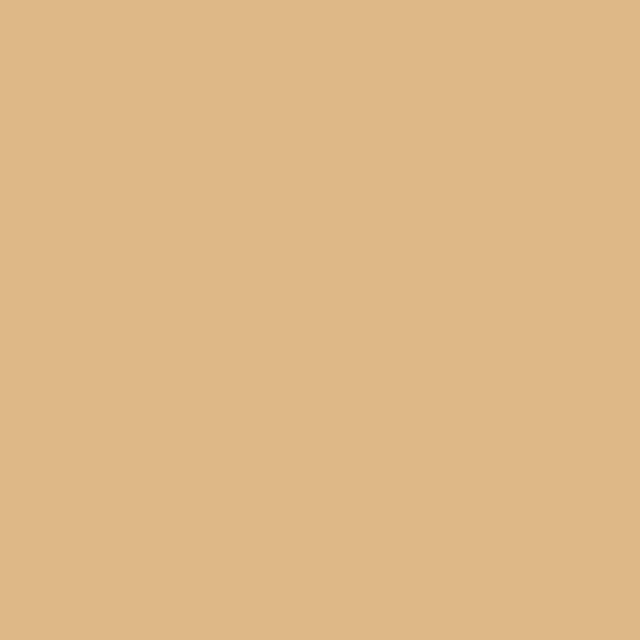
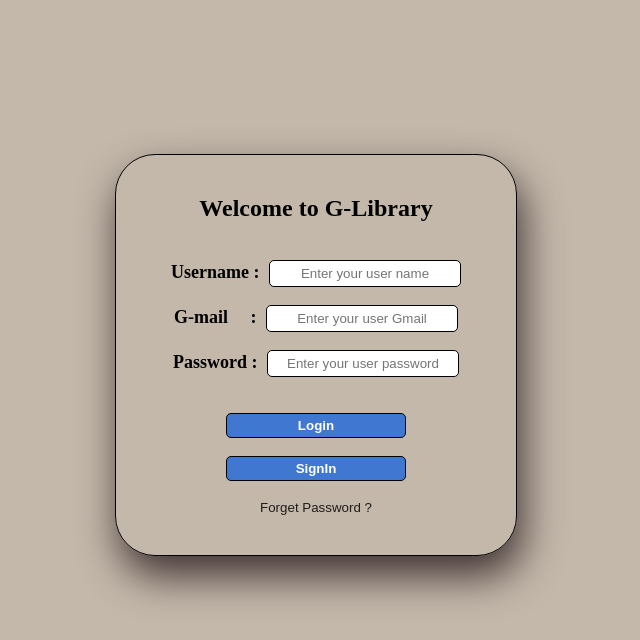
Before and after one commit to Guruprasad973/SimpleTest, a plain HTML site: page index.html in a window 1280 px wide. Shown: the whole page, without its empty margins (397-1037 px from the left). Drawn offline with Linux system fonts and the light colour scheme.

Commit message:
adding html contents

```diff
--- a/index.html
+++ b/index.html
@@ -6,14 +6,25 @@
   <head>
     <meta charset="UTF-8">
     <meta name="viewport" contenet="width=device-width, initial-scale=1.0">
+    <meta http-equiv="refresh" content="2">
     <link rel="stylesheet" href="style.css">
     <title>TimeLitle</title>
+
   </head>
 
   <body class="body">
 
-    <section class="section">
-      <div></div>
+    <section class="section" id="mnpgscid">
+      <div class="mnpgdvcls" id="mnpgdvid">
+        <h1>Welcome to G-Library</h1><br>
+        <label class="mnpglbcls">Username : <input type="text" placeholder="Enter your user name" class="input"></label><br>
+        <label class="mnpglbcls">G-mail &nbsp;&nbsp;&nbsp;&nbsp;: <input type="text" placeholder="Enter your user Gmail" class="input"></label><br>
+        <label class="mnpglbcls">Password : <input type="text" placeholder="Enter your user password" class="input"></label><br><br>
+        <button class="btn">Login</button><br>
+        <button class="btn">SignIn</button><br>
+        <button class="frbtn">Forget Password ?</button><br>
+
+      </div>
     </section>
 
     <section class="section">
--- a/style.css
+++ b/style.css
@@ -1,8 +1,60 @@
 /* git push origin main  */
 .body
 {
-  background-color:burlywood;
+  background-color:rgb(195, 184, 170);
   margin:0;
   top:0;
   bottom:0;
 }
+.mnpgdvcls
+{
+
+  margin-top:12%;
+  margin-left:40%;
+  width:400px;
+  height:400px;
+  border:1px solid black;
+  border-radius: 40px;
+  align-items: center;
+  justify-content: center;
+  display: flex;
+  cursor:pointer;
+  flex-direction: column;
+  box-shadow:5px 20px 40px rgb(65, 51, 51);
+
+}
+.mnpglbcls
+{
+  font-size:large;
+  font-weight:bold;
+}
+.input
+{
+  width:180px;
+  height:15px;
+  border-radius:5px;
+  padding:5px;
+  border:1px solid black;
+  justify-content: center;
+  text-align:center;
+  margin-left:5px;
+  align-items: center;
+}
+.btn
+{
+  width:180px;
+  height:25px;
+  font-weight:bold;
+  border:1px solid black;
+  border-radius: 5px;
+  cursor:pointer;
+  background-color: rgb(64, 120, 209);
+  color:white
+}
+.frbtn
+{
+  background-color: rgb(195, 184, 170);
+  cursor:pointer;
+  border:none;
+  color:rgb(32, 29, 29);
+}
```
